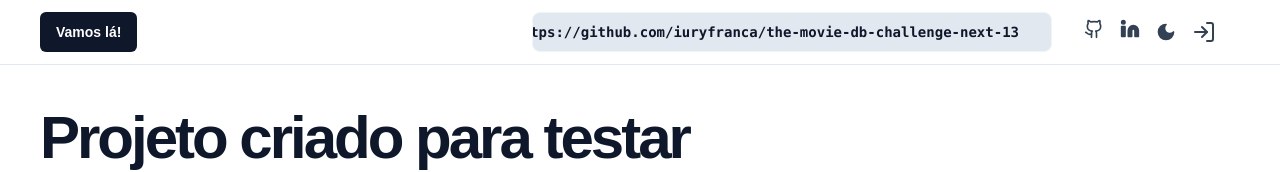
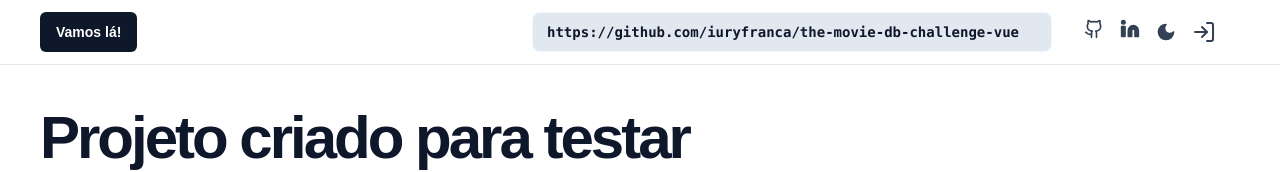
Before and after one commit to iuryfranca/the-movie-db-challenge-vue, a Vue app: page / in a window 1280 px wide. Shown: the top 172 px of the page. Built offline with nearby package versions, Linux system fonts and the light colour scheme; what prettier-plugin-tailwindcss would draw is missing.

Commit message:
refactor: updated link to github 📦

```diff
--- a/src/components/HeaderPage.vue
+++ b/src/components/HeaderPage.vue
@@ -17,10 +17,10 @@
           class="hidden h-10 w-[520px] items-center justify-end space-x-2 overflow-hidden rounded-lg border border-slate-100 bg-slate-200 pr-2 pl-6 dark:border-slate-700 dark:bg-zinc-900 lg:flex"
         >
             <code class='font-mono text-sm font-semibold text-slate-900 dark:text-slate-50'>
-              https://github.com/iuryfranca/the-movie-db-challenge-next-13
+              https://github.com/iuryfranca/the-movie-db-challenge-vue
             </code>
             <a
-              href='https://github.com/iuryfranca/the-movie-db-challenge-next-13'
+              href='https://github.com/iuryfranca/the-movie-db-challenge-vue'
               target='_blank'
               rel='no-referrer'
               aria-label='Acessar perfil github'
```
